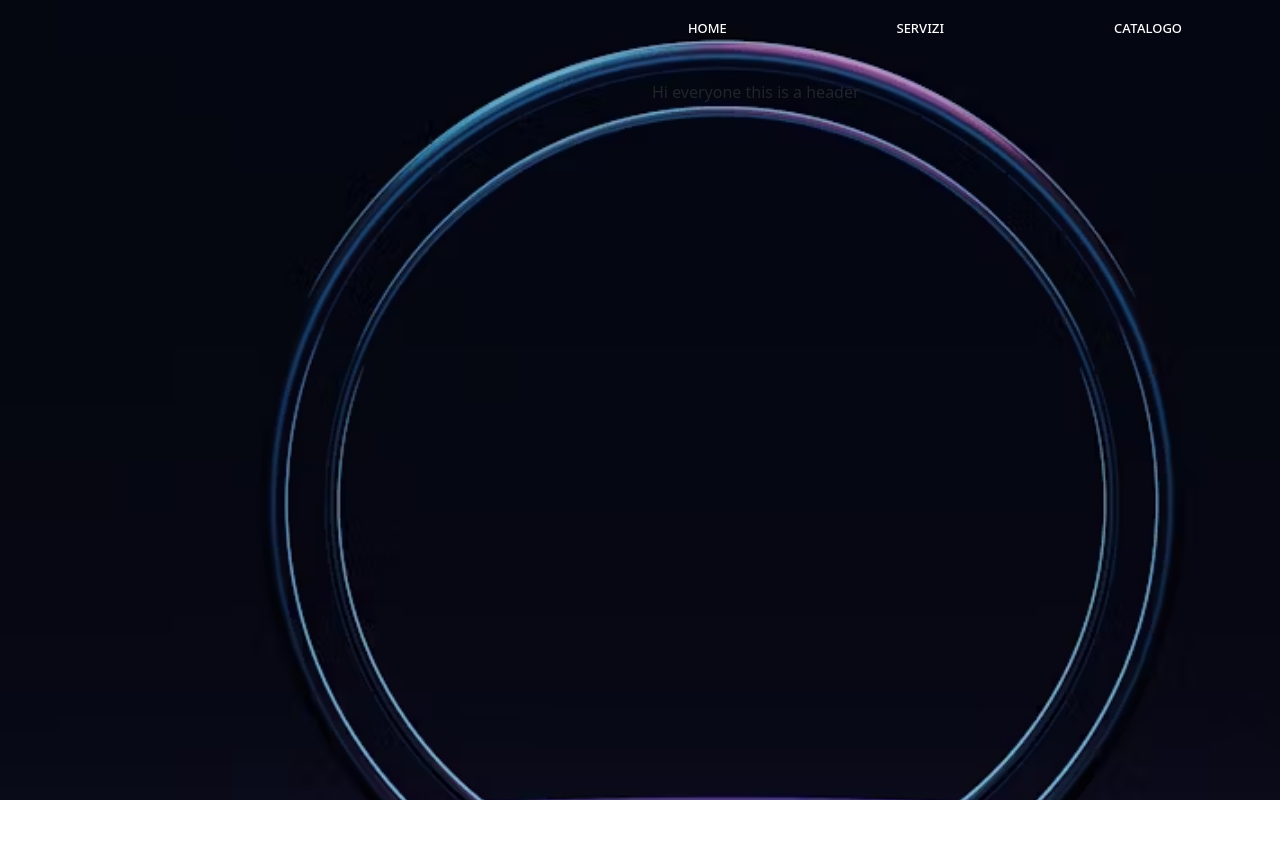
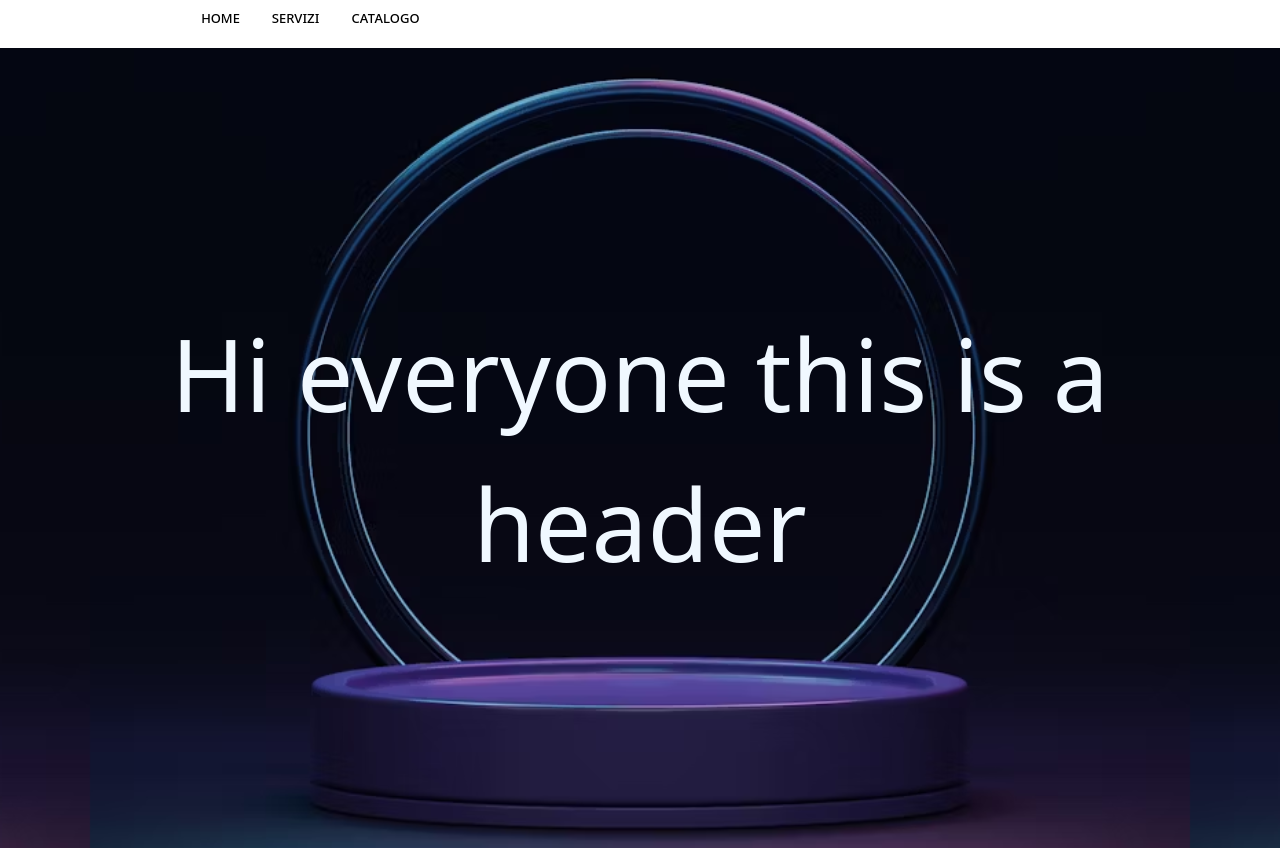
Before and after one commit to Ahmedznagui88/demo_nico, a React (Vite) app: page / in a window 1280 px wide. Before the commit the page ends 800 px from the top, so only its background shows below. Built offline with nearby package versions, Linux system fonts and the light colour scheme.

Commit message:
new bg hero

```diff
--- a/src/components/Header/Header.jsx
+++ b/src/components/Header/Header.jsx
@@ -1,18 +1,12 @@
-import React, { useState } from 'react';
+import React, { useState } from "react";
 
 function Header() {
-
   return (
-    <div className='container-fluid'>
-      <div className='row'>
-      <div className='col-12 col-md-6'>
-        </div>
-        <div className='col-12 col-md-6'>
-          Hi everyone this is a header
-        </div>
+    <div className="container-fluid mt-5">
+      <div className="row row-hero">
+        <div className="col-12 hero-text">Hi everyone this is a header</div>
       </div>
     </div>
-
   );
 }
 
--- a/src/index.css
+++ b/src/index.css
@@ -8,21 +8,20 @@
 }
 
 body {
-  background-color: white;
-
+  background-color: rgb(157, 157, 157);
   font-family: "Open Sans", sans-serif;
   -webkit-font-smoothing: antialiased;
   -moz-osx-font-smoothing: grayscale;
-  background-image: url(../public/media/img/spa.avif);
-  background-size: 1440px ;
-  background-repeat: no-repeat;
-
 }
 
-
-code {
-  font-family: source-code-pro, Menlo, Monaco, Consolas, "Courier New",
-    monospace;
+.row-hero{
+  height: 100vh;
+  background-image: url(../public/media/img/spa.avif);
+  background-size: 1100px;
+  background-position: center 0;
+  display: flex;
+  align-items: center;
+  text-align: center;
 }
 
 /* GLOBAL STYLE */
@@ -143,20 +142,17 @@ NAV STYLE
 */
 
 .nav {
+  display: flex;
   background-color: transparent;
-  height: 4rem;
-  display: flex;
-  display: -moz-flex;
-  display: -webkit-flex;
-  display: -ms-flex;
   align-items: center;
+  position: fixed;
+  top: 0;
+  z-index: 12;
 }
 
 .nav-header {
   display: flex;
-  display: -moz-flex;
-  display: -webkit-flex;
-  display: -ms-flex;
+  display: flex;
   -moz-justify-content: space-between;
   -webkit-justify-content: space-between;
   -ms-justify-content: space-between;
@@ -165,15 +161,14 @@ NAV STYLE
 }
 
 .nav-brand {
-  margin-bottom: 0.1rem;
- color: white;
+ color: rgb(0, 0, 0);
   text-transform: lowercase;
   font-variant: small-caps;
   text-decoration: none;
 }
 
 .nav-toggler {
-  font-size: 1.5rem;
+  font-size: 1.2rem;
   padding-bottom: 0;
   align-self: center;
   transition: var(--btn-transition);
@@ -204,7 +199,7 @@ NAV STYLE
   font-size: 1rem;
   text-transform: lowercase;
   font-variant: small-caps;
-  color: white;
+  color: rgb(0, 0, 0);
 }
 
 .nav-item {
@@ -235,7 +230,8 @@ NAV STYLE MEDIA QUERY
     -webkit-justify-content: space-around;
     -ms-justify-content: space-around;
     justify-content: space-around;
-    height: 5rem;
+    height: 2rem;
+
   }
 
   .container {
@@ -461,16 +457,13 @@ HERO STYLE
   align-items: center;
 }
 
-.home-hero-text {
-  width: 100%;
-  display: -moz-grid;
-  display: -ms-grid;
-  display: -webkit-grid;
+.hero-text {
+  font-size: 100px;
   display: grid;
   place-items: center;
   text-align: center;
   gap: 2rem;
-  color: var(--text-color);
+  color: aliceblue;
 }
 
 .home-hero-title {
```
